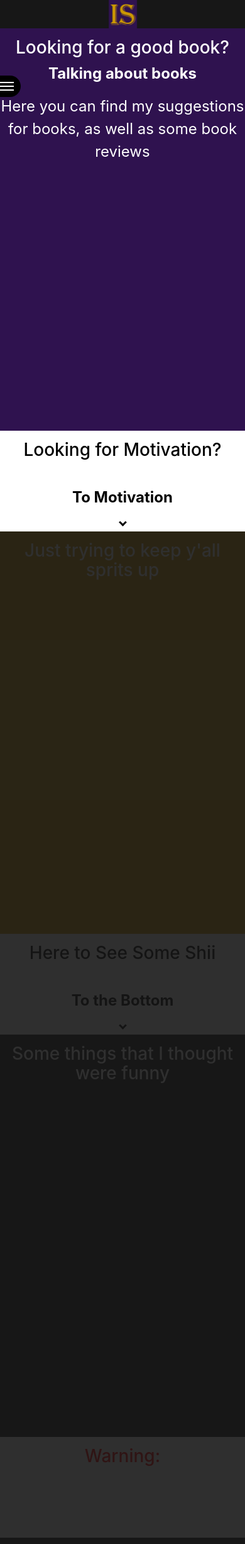
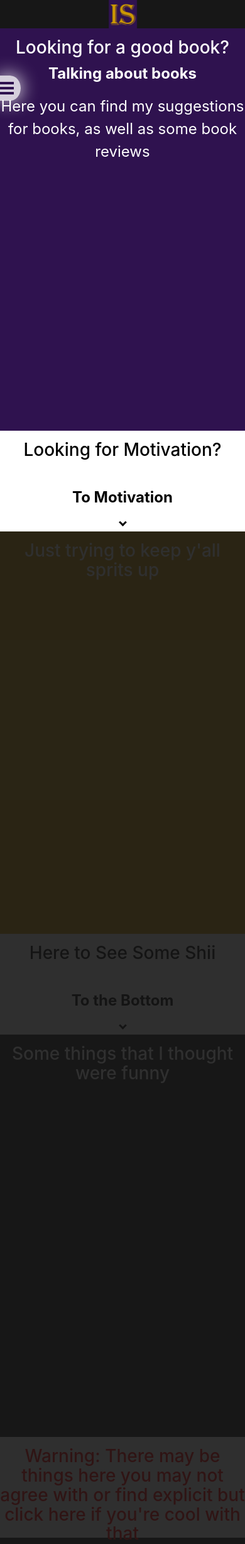
Before and after one commit to jetroutman/jetroutman.github.io, a PHP site: page /mck/home.html in a window 390 px wide. Shown: the whole page at 63% size. Run offline with PHP 8.4, Linux system fonts and the light colour scheme.

Commit message:
Small changes
Added a warning and a morevisable responsive button

```diff
--- a/css/Blueprint.css
+++ b/css/Blueprint.css
@@ -62,13 +62,13 @@ a:hover{
 	display: block;
 }
 .mini-nav button{
-	left: -8px;
+	left: -1px;
 	display: initial;
 	position: absolute;
     padding: 9px 10px 9px 0;
     margin-top: 68px;
     box-shadow: 0 0 30px 0 rgb(255, 255, 255);
-    background-color: rgba(255, 255, 255, 0.5);
+    background-color: rgba(255, 255, 255, 0.8);
     border: 1px solid transparent;
     border-top-right-radius: 100%;
     border-bottom-right-radius: 100%;
--- a/css/mckSite.css
+++ b/css/mckSite.css
@@ -50,10 +50,10 @@ a{
 }
 /*Minimized menu*/
 span{
-  background-color: white;
+  background-color: rgb(47, 18, 79);
   display: block;
   width: 22px;
-  height: 2px;
+  height: 4px;
 }
 span + span{
   margin-top: 4px;
@@ -75,7 +75,8 @@ button{
   position: fixed;
   padding: 9px 10px 9px 0;
   margin-top: 120px;
-  background-color: black;
+  box-shadow: 0 0 30px 0 rgb(255, 255, 255);
+  background-color: rgba(255, 255, 255, 0.8);
   border: 1px solid transparent;
   border-top-right-radius: 100%;
   border-bottom-right-radius: 100%;
--- a/mck/home.html
+++ b/mck/home.html
@@ -84,10 +84,12 @@
     <div class="shit third-panel">
       <div class="about">
         <h3>Some things that I thought were funny</h3>
+        <!-- Should add this checkbox at some point
+        <br><br><input type="checkbox" name="agreeCheckbox"> I have agreed that I am okay with possible explicit language -->
       </div>
-      <a href="shii.html">
+      <a id="mylink" href="shii.html">
         <div class="link">
-          <h3 class="warning">Warning:</h3>
+          <h3 class="warning">Warning: There may be things here you may not agree with or find explicit but click here if you're cool with that</h3>
         </div>
       </a>
     </div>
--- a/mck/motivation.html
+++ b/mck/motivation.html
@@ -57,10 +57,13 @@
           <p>Email <a href="mailto:jettroutman@gmail.com?Subject=Motivation%20Suggestions" target="_top">Jacob</a> suggestions for things that keep or get you motivated at:
             <a href="mailto:jettroutman@gmail.com?Subject=Motivation%20Suggestions" target="_top">jettroutman@gmail.com</a>
           </p>
+          <p>Also here's a track you can listen to, to keep you motivated
+            <i class="down arrow" style="border-color: white;"></i>
+          </p>
         </div>
       </div>
     </div>
-    <audio autoplay controls>
+    <audio controls>
       <source src="../music/Kendrick_Lamar_s_Interlude_Feat_.ogg" type="audio/ogg">
     Your browser does not support the audio element.
     </audio>
```
Also changed, not shown: js/mckSite.js (line endings or trailing spaces).
